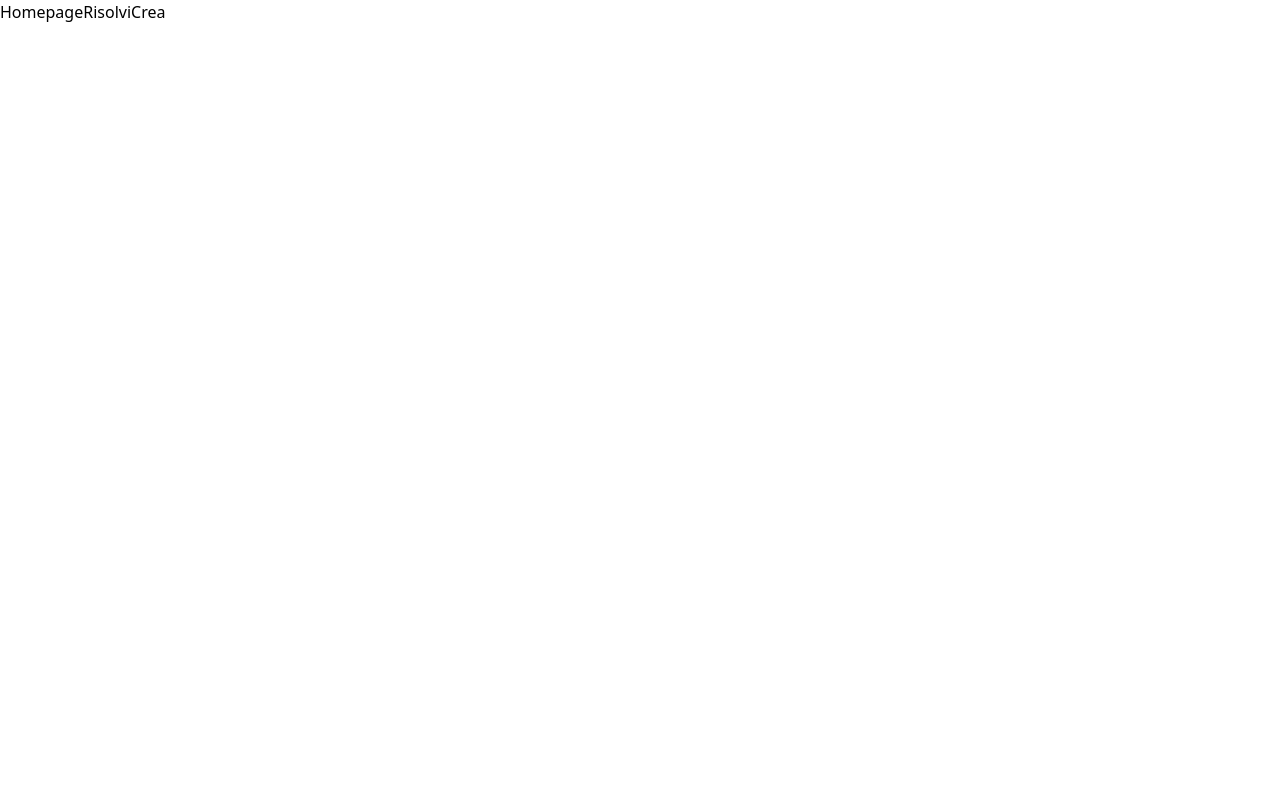
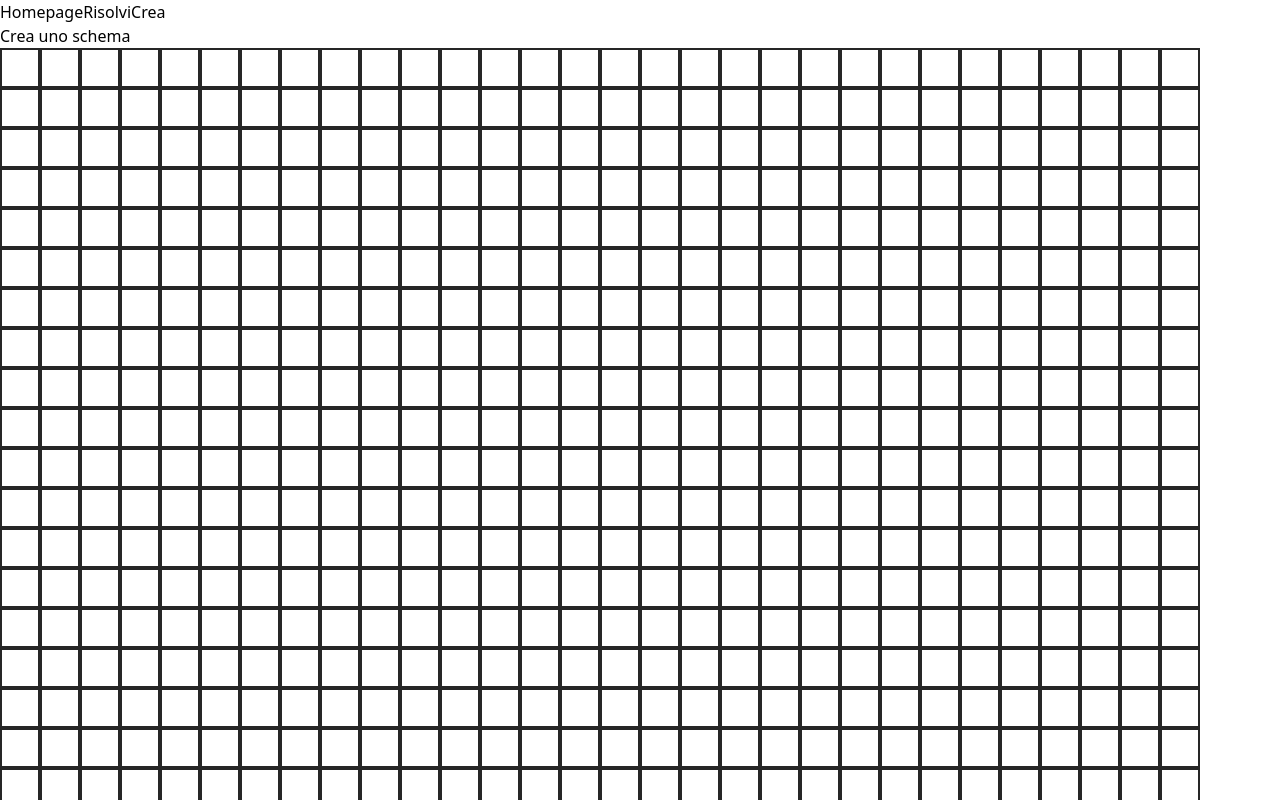
Before and after one commit to mcafi/cruciverba-app, a Nuxt app: page /create in a window 1280 px wide. Shown: the top 800 px of the page. Built offline with nearby package versions, Linux system fonts and the light colour scheme.

Commit message:
added pinia

```diff
--- a/app.vue
+++ b/app.vue
@@ -1,8 +1,11 @@
 <template>
+  <main>
     <div class="flex">
       <NuxtLink to="/">Homepage</NuxtLink>
       <NuxtLink to="/solve">Risolvi</NuxtLink>
       <NuxtLink to="/create">Crea</NuxtLink>
     </div>
     <NuxtPage />
+  </main>
+
 </template>
--- a/nuxt.config.ts
+++ b/nuxt.config.ts
@@ -3,7 +3,7 @@ export default defineNuxtConfig({
   typescript: {
     shim: false,
   },
-  modules: ["@nuxtjs/tailwindcss"],
+  modules: ["@nuxtjs/tailwindcss", "@pinia/nuxt"],
   head: {
     bodyAttrs: {
       class: "bg-neutral-100",
--- a/pages/create.vue
+++ b/pages/create.vue
@@ -1 +1,14 @@
-<template></template>
+<template>
+    <div>
+        <h1>Crea uno schema</h1>
+         <div class="flex" v-for="row in createBoard.board">
+            <div class="w-10 h-10 border-neutral-800 border-2" v-for="cell in row">
+            </div>
+        </div>
+    </div>
+</template>
+
+<script setup lang="ts">import { useCreateBoard } from '~/store/create';
+    const createBoard = useCreateBoard();
+    console.log(createBoard.board);
+</script>
--- /dev/null
+++ b/store/create.ts
@@ -0,0 +1,14 @@
+import { defineStore } from 'pinia'
+
+export const useCreateBoard = defineStore('createBoard', {
+  state: () => ({
+    board: new Array(40).fill('').map(() => new Array(30).fill('')),
+  }),
+  // could also be defined as
+  // state: () => ({ count: 0 })
+  actions: {
+    increment() {
+      this.count++
+    },
+  },
+})
```
Also changed, not shown: package.json (+5 -2 lines), 1 other file (tests, documents, lock files or other folders). Lines whose indentation alone changed are shown as unchanged.
